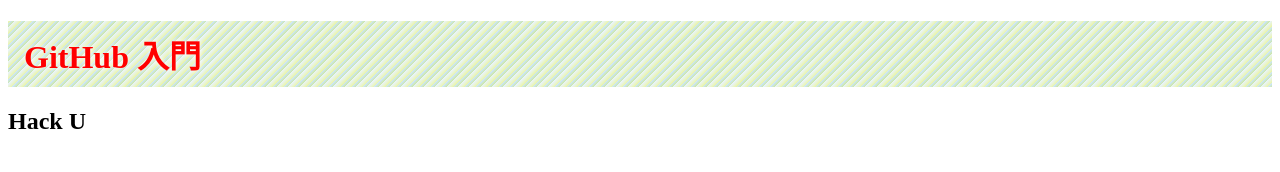
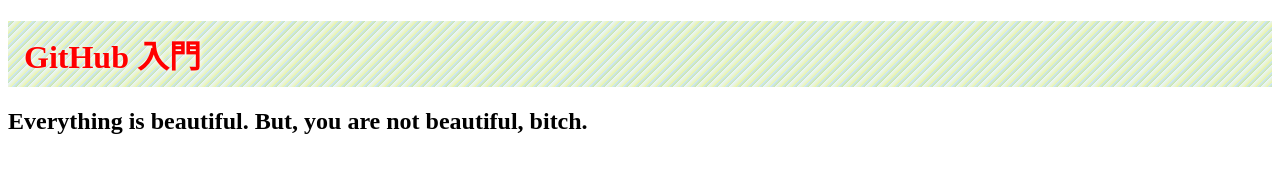
Before and after one commit to RenIshikawa1003/github_ws, a plain HTML site: page index.html in a window 1280 px wide. Drawn offline with Linux system fonts and the light colour scheme.

Commit message:
<Beautiful>

```diff
--- a/index.html
+++ b/index.html
@@ -6,7 +6,7 @@
     <link rel="stylesheet" type="text/css" href="src/styles.css">
   <body>
     <h1>GitHub 入門</h1>
-    <h2>Hack U</h2>
+    <h2>Everything is beautiful. But, you are not beautiful, bitch.</h2>
 
     <!-- 変更箇所に困ったら下記のコメントアウトを外してください -->
     <!--<div id="target">ここをクリックするとアラート発生</div>-->
```
